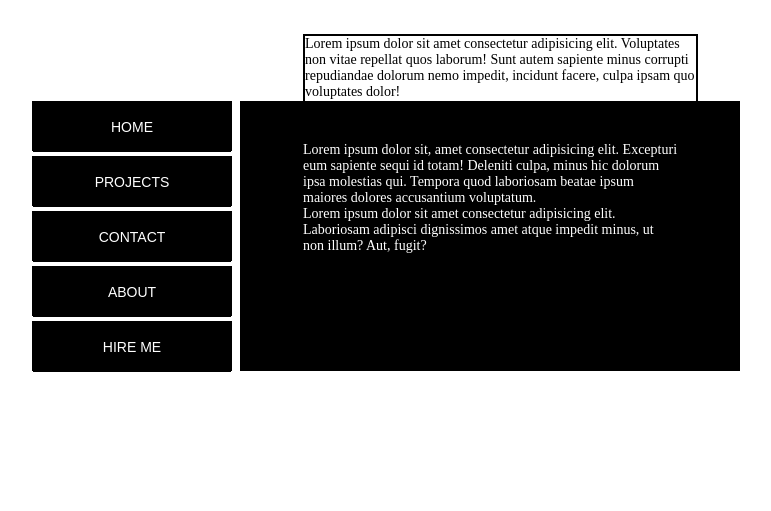
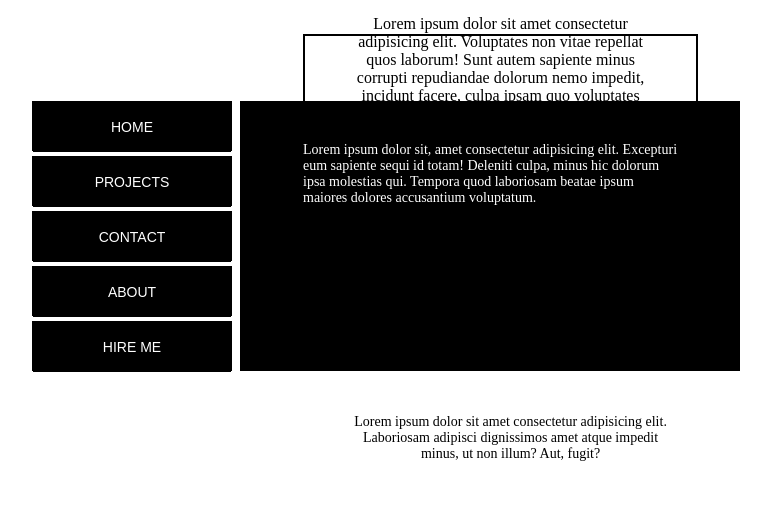
Before and after one commit to taejin5314/interactive-coding, a plain HTML site: page liquid_particle/index.html in a window 1280 px wide. Shown: the part 161-672 px from the top of the page, without its empty margins (118-889 px from the left). Drawn offline with Linux system fonts and the light colour scheme.

Commit message:
Update style.css

```diff
--- a/liquid_particle/style.css
+++ b/liquid_particle/style.css
@@ -83,3 +83,31 @@ button:hover::before {
     position: absolute;
     left: 60px;
 }
+.topBlock > div {
+    width: 80%;
+    position: absolute;
+    top: 50%;
+    left: 50%;
+    transform: translate(-50%, -50%);
+    font-size: 16px;
+    text-align: center;
+}
+
+.bottomBlock {
+    border: 2[x] solid #000;
+    color: black;
+    bottom: -140px;
+    height: 140px;
+    color: black;
+    left: 70px;
+    width: 80%;
+    position: absolute;
+}
+.bottomBlock > div {
+    width: 80%;
+    position: absolute;
+    top: 50%;
+    left: 50%;
+    transform: translate(-50%, -50%);
+    text-align: center;
+}
```
